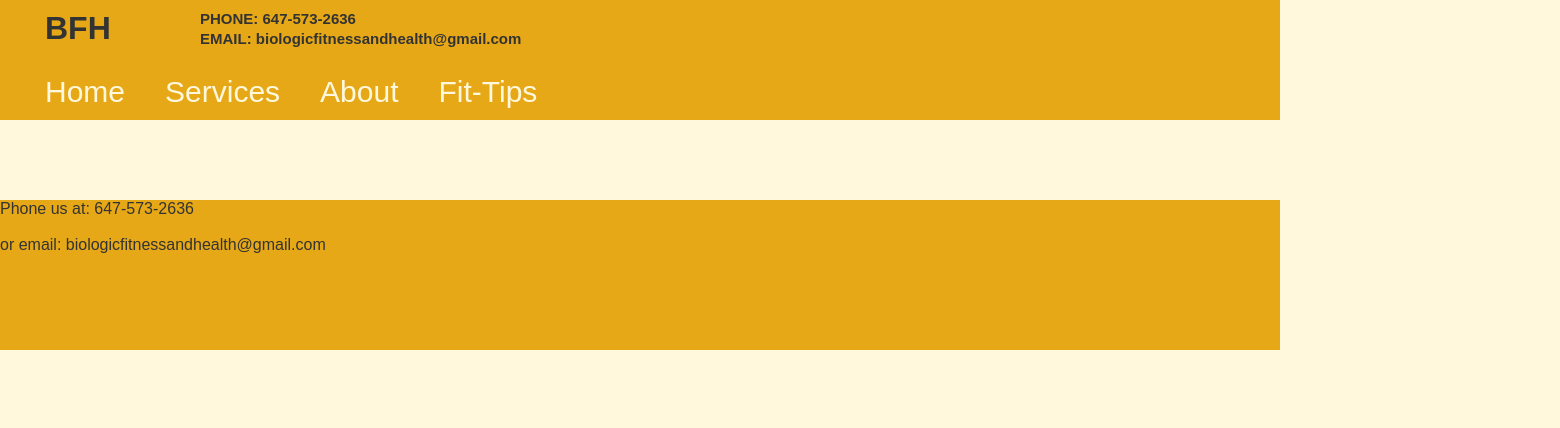
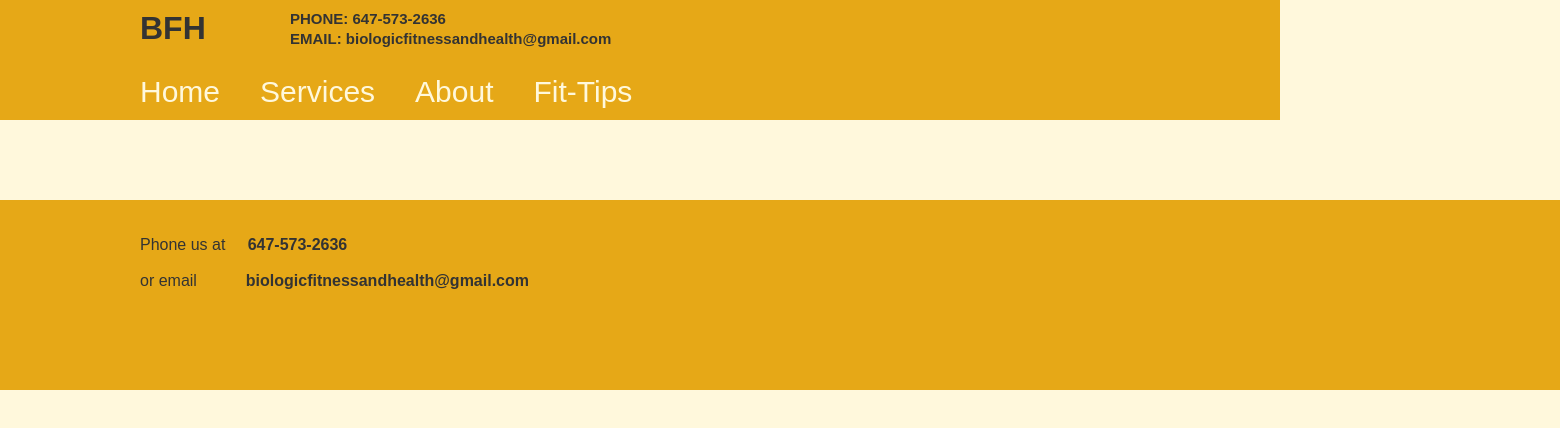
Before and after one commit to MyNameIsSpencer/fit_trainer, a React (Create React App) app in the folder client/: page /fittips in a window 1280 px wide. Shown: the top 428 px of the page, 1560 px wide, since content can reach past the window. Built offline with nearby package versions, Linux system fonts and the light colour scheme; no server answers.

Commit message:
style header some, hopefully ignore node_modules

```diff
--- a/client/src/App.js
+++ b/client/src/App.js
@@ -52,7 +52,7 @@ class App extends Component{
         <h2 className="top-info"> PHONE: 647-573-2636 </h2>
         <h2 className="top-info"> EMAIL: biologicfitnessandhealth@gmail.com</h2>
         <p> { this.state.response } </p>
-        <div>
+        <div className="header-navigation">
           <Route exact path="/"component={Home} />
           <Route path="/services" component={Services} />
           <Route path="/about" component={About} />
--- a/client/src/Footer.js
+++ b/client/src/Footer.js
@@ -9,9 +9,9 @@ const Footer = (props) => {
 
       <p>
 
-        Phone us at: 647-573-2636<br/><br/>
+        Phone us at   <b>  647-573-2636</b><br/><br/>
 
-        or email: biologicfitnessandhealth@gmail.com<br/><br/>
+        or email          <b> biologicfitnessandhealth@gmail.com</b><br/><br/>
 
 
       </p>
--- a/client/src/css/App.css
+++ b/client/src/css/App.css
@@ -45,26 +45,30 @@ header {
 }
 
 .bottom-footer {
-  padding: 20px var(centreMargin);
+  padding: 20px var(--centreMargin);
   margin-top: 100px;
   bottom: 0;
   height: 150px;
   width: 100%;
   background-color: RGB(230,168,23);
+}
 
+.bottom-footer p {
+  white-space: pre;
 }
 
 .top-logo {
+  margin-left: var(--centreMargin);
   margin-top: 10px;
   top: 0px;
   float: left;
   position: fixed;
   z-index: 201;
-  padding-left: 45px;
+  /* padding-left: 45px; */
 }
 
 .top-info {
-  margin-left: 200px;
+  margin-left: calc(var(--centreMargin) + 150px);
   font-size: 15px;
   margin-top: 30px;
   top: 0px;
@@ -85,6 +89,7 @@ header {
 }
 
 .nav-header {
+  margin-left: calc(var(--centreMargin) - 45px);
   display: none;
   padding-top: 40px;
 }
```
Also changed, not shown: 1 other file (tests, documents, lock files or other folders).
